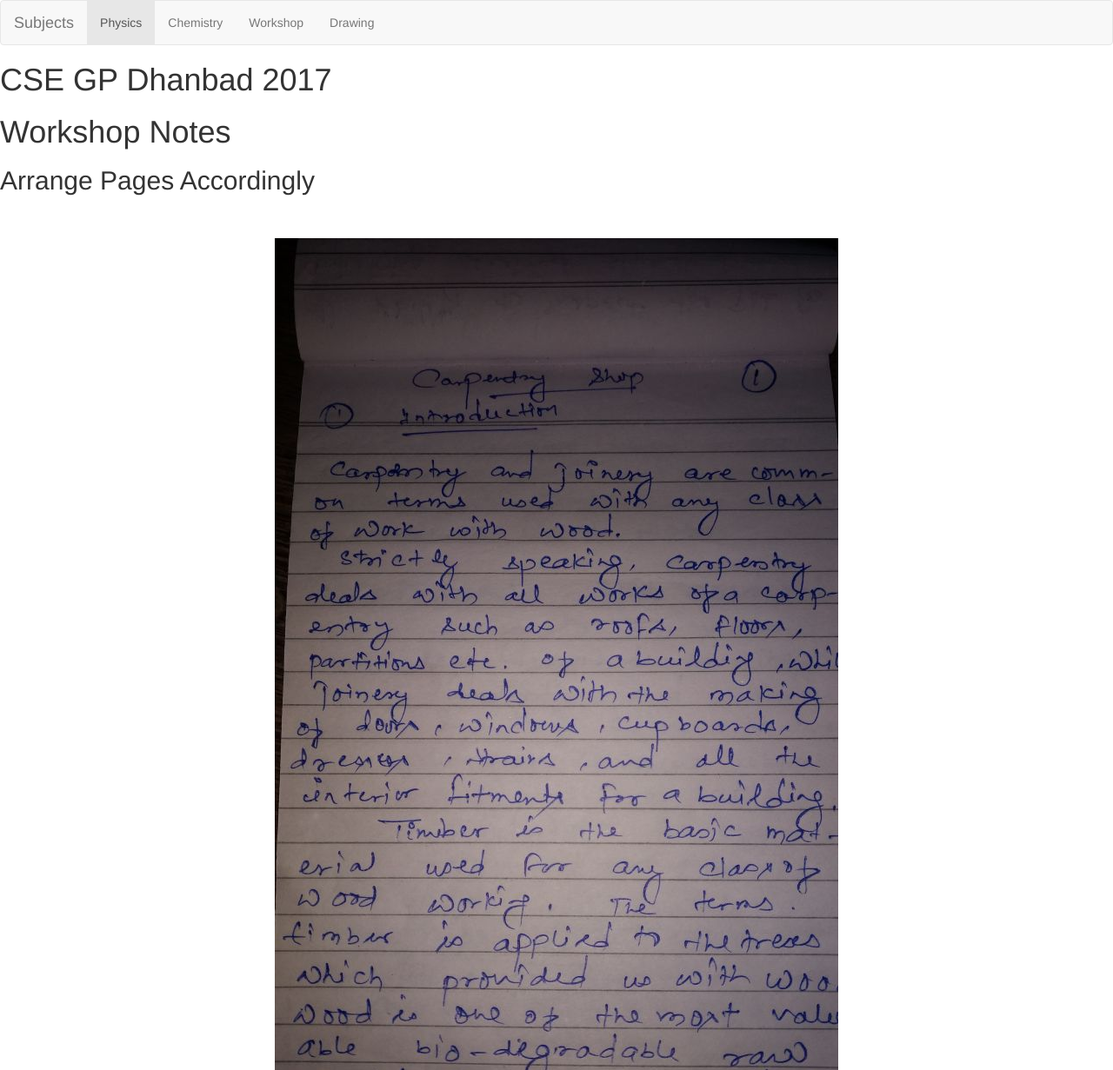
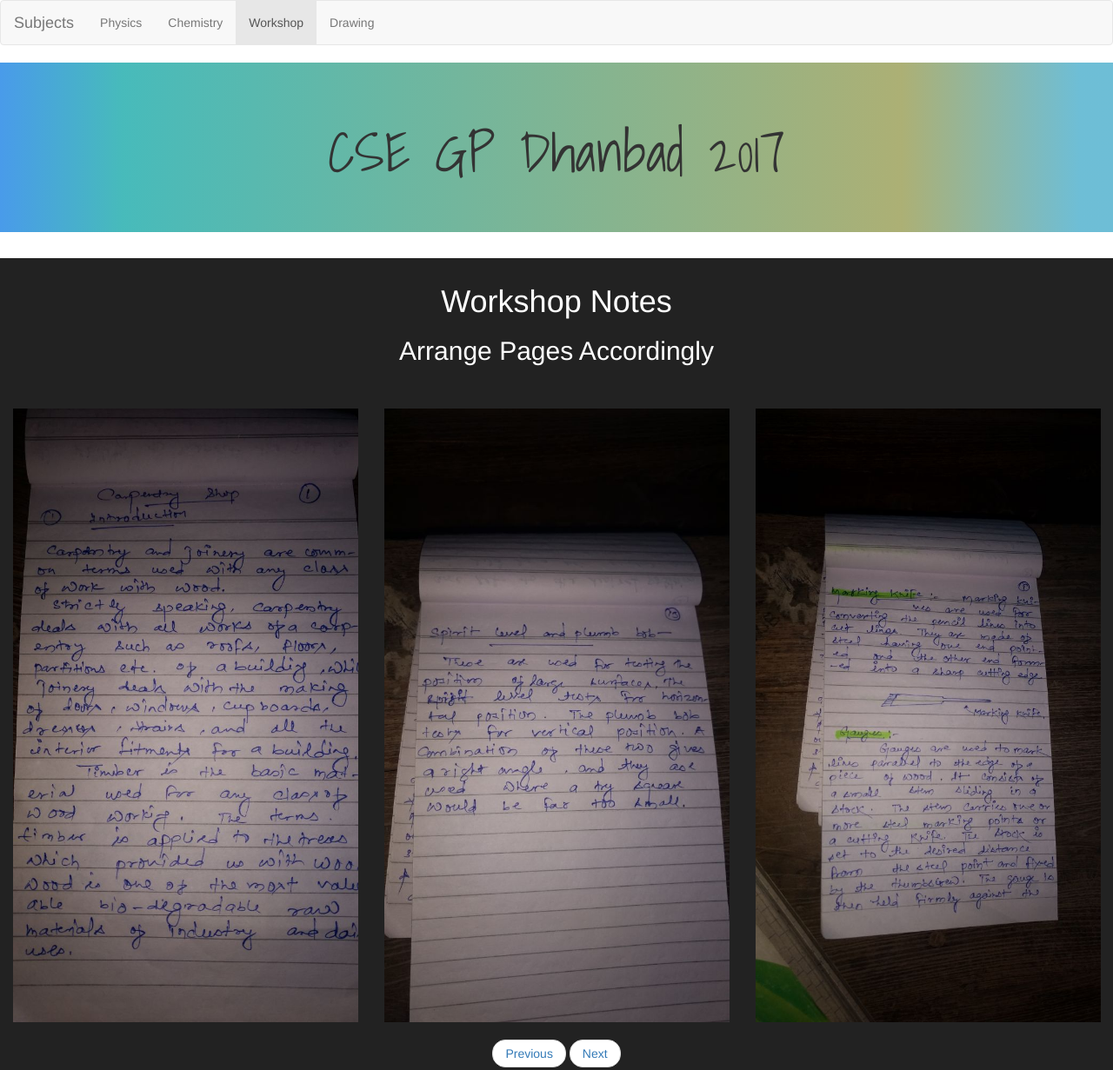
Before and after one commit to csegpdhn/csegpdhn.github.io, a plain HTML site: page index.html in a window 1280 px wide. Shown: the top 1231 px of the page at 87% size. Drawn offline with nearby package versions, Linux system fonts and the light colour scheme.

Commit message:
Slider
Slider and some css

```diff
--- a/index.html
+++ b/index.html
@@ -6,6 +6,33 @@
 
     <!-- Bootstrap -->
     <link rel="stylesheet" href="https://maxcdn.bootstrapcdn.com/bootstrap/3.3.7/css/bootstrap.min.css">
+    <link rel="stylesheet" href="slick.css">
+
+    <link href="https://fonts.googleapis.com/css?family=Shadows+Into+Light" rel="stylesheet">
+
+    <style>
+        section {
+            background-color: #222222;
+            padding-top: 10px;
+        }
+        .white-text {
+            color: #ffffff;
+        }
+        .jumbotron {
+
+            background: rgba(73,155,234,1);
+background: -moz-linear-gradient(left, rgba(73,155,234,1) 0%, rgba(69,186,186,0.99) 11%, rgba(164,168,103,0.91) 81%, rgba(92,182,209,0.89) 97%, rgba(92,182,209,0.89) 98%);
+background: -webkit-gradient(left top, right top, color-stop(0%, rgba(73,155,234,1)), color-stop(11%, rgba(69,186,186,0.99)), color-stop(81%, rgba(164,168,103,0.91)), color-stop(97%, rgba(92,182,209,0.89)), color-stop(98%, rgba(92,182,209,0.89)));
+background: -webkit-linear-gradient(left, rgba(73,155,234,1) 0%, rgba(69,186,186,0.99) 11%, rgba(164,168,103,0.91) 81%, rgba(92,182,209,0.89) 97%, rgba(92,182,209,0.89) 98%);
+background: -o-linear-gradient(left, rgba(73,155,234,1) 0%, rgba(69,186,186,0.99) 11%, rgba(164,168,103,0.91) 81%, rgba(92,182,209,0.89) 97%, rgba(92,182,209,0.89) 98%);
+background: -ms-linear-gradient(left, rgba(73,155,234,1) 0%, rgba(69,186,186,0.99) 11%, rgba(164,168,103,0.91) 81%, rgba(92,182,209,0.89) 97%, rgba(92,182,209,0.89) 98%);
+background: linear-gradient(to right, rgba(73,155,234,1) 0%, rgba(69,186,186,0.99) 11%, rgba(164,168,103,0.91) 81%, rgba(92,182,209,0.89) 97%, rgba(92,182,209,0.89) 98%);
+filter: progid:DXImageTransform.Microsoft.gradient( startColorstr='#499bea', endColorstr='#5cb6d1', GradientType=1 );
+
+            font-family: 'Shadows Into Light', cursive;
+        }
+
+    </style>
     </head>
 <body>
     <div class="wrapper">
@@ -17,40 +44,58 @@
                 <a class="navbar-brand" href="#">Subjects</a>
                 </div>
                 <ul class="nav navbar-nav">
-                <li class="active"><a href="#">Physics</a></li>
+                <li ><a href="#">Physics</a></li>
                 <li><a href="#">Chemistry</a></li>
-                <li><a href="#">Workshop</a></li>
+                <li class="active"><a href="#">Workshop</a></li>
                 <li><a href="#">Drawing</a></li>
                 </ul>
             </div>
             </nav>
-        <h1>CSE GP Dhanbad 2017</h1>
+            <div class="jumbotron">
+            <div class="container-fluid">
+                <h1 class="text-center">CSE GP Dhanbad 2017</h1>
+                </div>
+            </div>
+
 
         </div>
         </div>
         <section>
-        <div id="workshop">
-            <h1>Workshop Notes</h1>
-            <h2>Arrange Pages Accordingly</h2><br><br>
-            <div class="work-img">
-            <img src="images/1.jpeg" alt=" " class="center-block" ><br>
-            <img src="images/10.jpeg" alt=" " class="center-block" ><br>
-            <img src="images/9.jpeg" alt=" " class="center-block" ><br>
-            <img src="images/11.jpeg" alt=" " class="center-block" ><br>
-            <img src="images/12.jpeg" alt=" " class="center-block" ><br>
-            <img src="images/c.jpeg" alt=" " class="center-block" ><br>
-            <img src="images/d.jpeg" alt=" " class="center-block" ><br>
-            <img src="images/f.jpeg" alt=" " class="center-block" ><br>
-            <img src="images/g.jpeg" alt=" " class="center-block" ><br>
-            <img src="images/h.jpeg" alt=" " class="center-block" ><br>
-            <img src="images/r.jpeg" alt=" " class="center-block" ><br>
-            <img src="images/uy.jpeg" alt=" " class="center-block" ><br>
-            <img src="images/w.jpeg" alt=" " class="center-block" ><br>
-            <img src="images/y.jpeg" alt=" " class="center-block" ><br>
-            <img src="images/z.jpeg" alt=" " class="center-block" ><br>
+
+            <h1 class="white-text text-center">Workshop Notes</h1>
+            <h2 class="white-text text-center">Arrange Pages Accordingly</h2><br><br>
+            <div id="workshop">
+            <div class="image">
+                <div class="container"><img src="images/1.jpeg" class="img-responsive" alt="Responsive image" ></div>
+                <div class="container"><img src="images/10.jpeg" class="img-responsive" alt="Responsive image" ></div>
+                <div class="container"><img src="images/9.jpeg" class="img-responsive" alt="Responsive image" ></div>
+                <div class="container"><img src="images/11.jpeg" class="img-responsive" alt="Responsive image" ></div>
+                <div class="container"><img src="images/12.jpeg" class="img-responsive" alt="Responsive image" ></div>
+                <div class="container"><img src="images/c.jpeg" class="img-responsive" alt="Responsive image" ></div>
+                <div class="container"><img src="images/d.jpeg" class="img-responsive" alt="Responsive image" ></div>
+                <div class="container"><img src="images/f.jpeg" class="img-responsive" alt="Responsive image" ></div>
+                <div class="container"><img src="images/g.jpeg" class="img-responsive" alt="Responsive image" ></div>
+                <div class="container"><img src="images/h.jpeg" class="img-responsive" alt="Responsive image" ></div>
+                <div class="container"><img src="images/r.jpeg" class="img-responsive" alt="Responsive image" ></div>
+                <div class="container"><img src="images/uy.jpeg" class="img-responsive" alt="Responsive image" ></div>
+                <div class="container"><img src="images/w.jpeg" class="img-responsive" alt="Responsive image" ></div>
+                <div class="container"><img src="images/y.jpeg" class="img-responsive" alt="Responsive image" ></div>
+                <div class="container"><img src="images/z.jpeg" class="img-responsive" alt="Responsive image" ></div>
             </div>
+
+
+        <ul class="pager">
+        <li><a href="#" class="prev">Previous</a></li>
+        <li><a href="#" class="next">Next</a></li>
+      </ul><br><br>
             </div>
         </section>
     </div>
+
+    <script src="https://ajax.googleapis.com/ajax/libs/jquery/3.2.1/jquery.min.js"></script>
+    <script src="slick.min.js"></script>
+    <script src="https://maxcdn.bootstrapcdn.com/bootstrap/3.3.7/js/bootstrap.min.js"></script>
+     <script src="slider.js">
+    </script>
     </body>
 </html>
--- /dev/null
+++ b/slick.css
@@ -0,0 +1,117 @@
+/* Slider */
+.slick-slider
+{
+    position: relative;
+
+    display: block;
+    box-sizing: border-box;
+
+    -webkit-user-select: none;
+       -moz-user-select: none;
+        -ms-user-select: none;
+            user-select: none;
+
+    -webkit-touch-callout: none;
+    -khtml-user-select: none;
+    -ms-touch-action: pan-y;
+        touch-action: pan-y;
+    -webkit-tap-highlight-color: transparent;
+}
+
+.slick-list
+{
+    position: relative;
+
+    display: block;
+    overflow: hidden;
+
+    margin: 0;
+    padding: 0;
+}
+.slick-list:focus
+{
+    outline: none;
+}
+.slick-list.dragging
+{
+    cursor: pointer;
+    cursor: hand;
+}
+
+.slick-slider .slick-track,
+.slick-slider .slick-list
+{
+    -webkit-transform: translate3d(0, 0, 0);
+       -moz-transform: translate3d(0, 0, 0);
+        -ms-transform: translate3d(0, 0, 0);
+         -o-transform: translate3d(0, 0, 0);
+            transform: translate3d(0, 0, 0);
+}
+
+.slick-track
+{
+    position: relative;
+    top: 0;
+    left: 0;
+
+    display: block;
+}
+.slick-track:before,
+.slick-track:after
+{
+    display: table;
+
+    content: '';
+}
+.slick-track:after
+{
+    clear: both;
+}
+.slick-loading .slick-track
+{
+    visibility: hidden;
+}
+
+.slick-slide
+{
+    display: none;
+    float: left;
+
+    height: 100%;
+    min-height: 1px;
+}
+[dir='rtl'] .slick-slide
+{
+    float: right;
+}
+.slick-slide img
+{
+    display: block;
+}
+.slick-slide.slick-loading img
+{
+    display: none;
+}
+.slick-slide.dragging img
+{
+    pointer-events: none;
+}
+.slick-initialized .slick-slide
+{
+    display: block;
+}
+.slick-loading .slick-slide
+{
+    visibility: hidden;
+}
+.slick-vertical .slick-slide
+{
+    display: block;
+
+    height: auto;
+
+    border: 1px solid transparent;
+}
+.slick-arrow.slick-hidden {
+    display: none;
+}
--- /dev/null
+++ b/slider.js
@@ -0,0 +1,39 @@
+ $(document).ready(function(){
+  $('.image').slick({
+     infinite: true,
+  slidesToShow: 3,
+  speed : 200,
+  slidesToScroll: 2,
+  mobileFirst : true,
+  swipe: true,
+  accessibility: false,
+   prevArrow: $('.prev'),
+      nextArrow: $('.next'),
+   responsive: [
+    {
+      breakpoint: 1024,
+      settings: {
+        slidesToShow: 3,
+        slidesToScroll: 3,
+        infinite: true,
+        dots: false
+      }
+    },
+    {
+      breakpoint: 600,
+      settings: {
+        slidesToShow: 2,
+        slidesToScroll: 2
+      }
+    },
+    {
+      breakpoint: 480,
+      settings: {
+        slidesToShow: 2,
+        slidesToScroll: 2
+      }
+    }
+    ]
+
+  });
+});
```
Also changed, not shown: slick.min.js (added).
